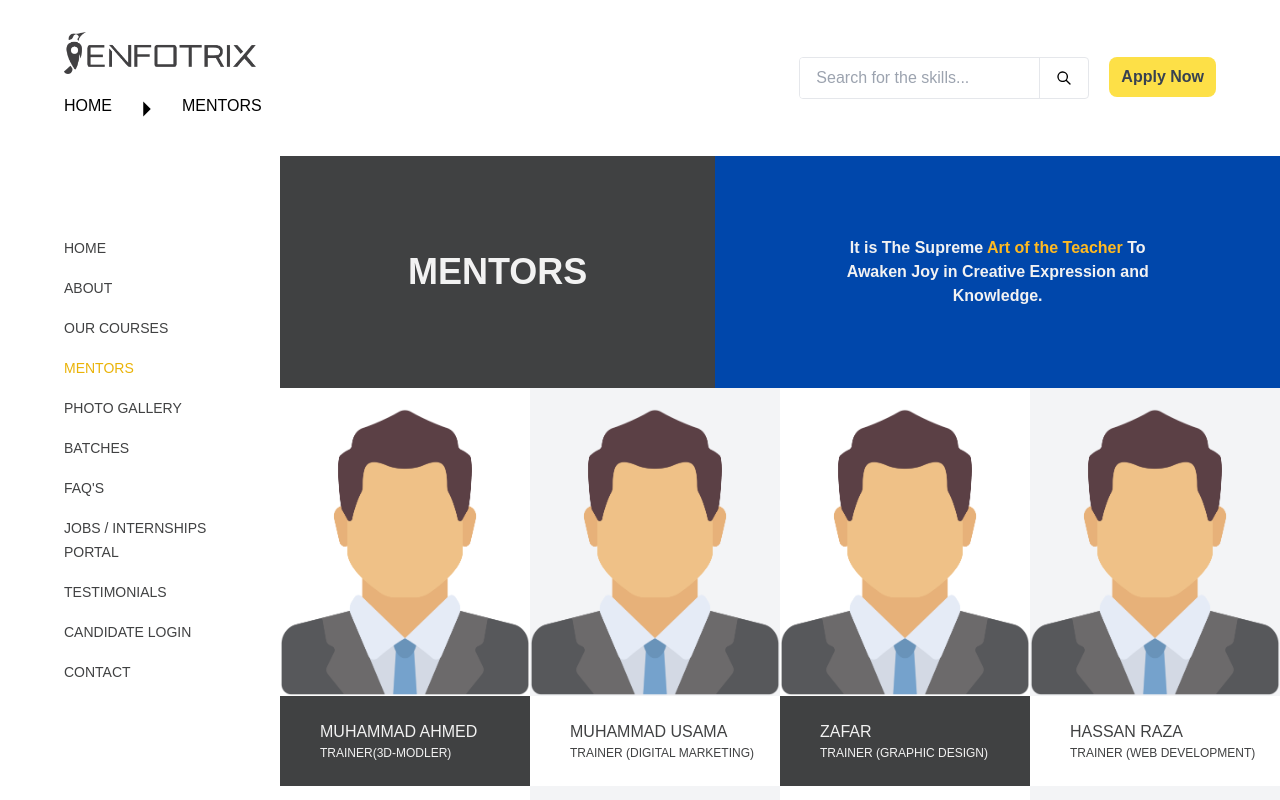
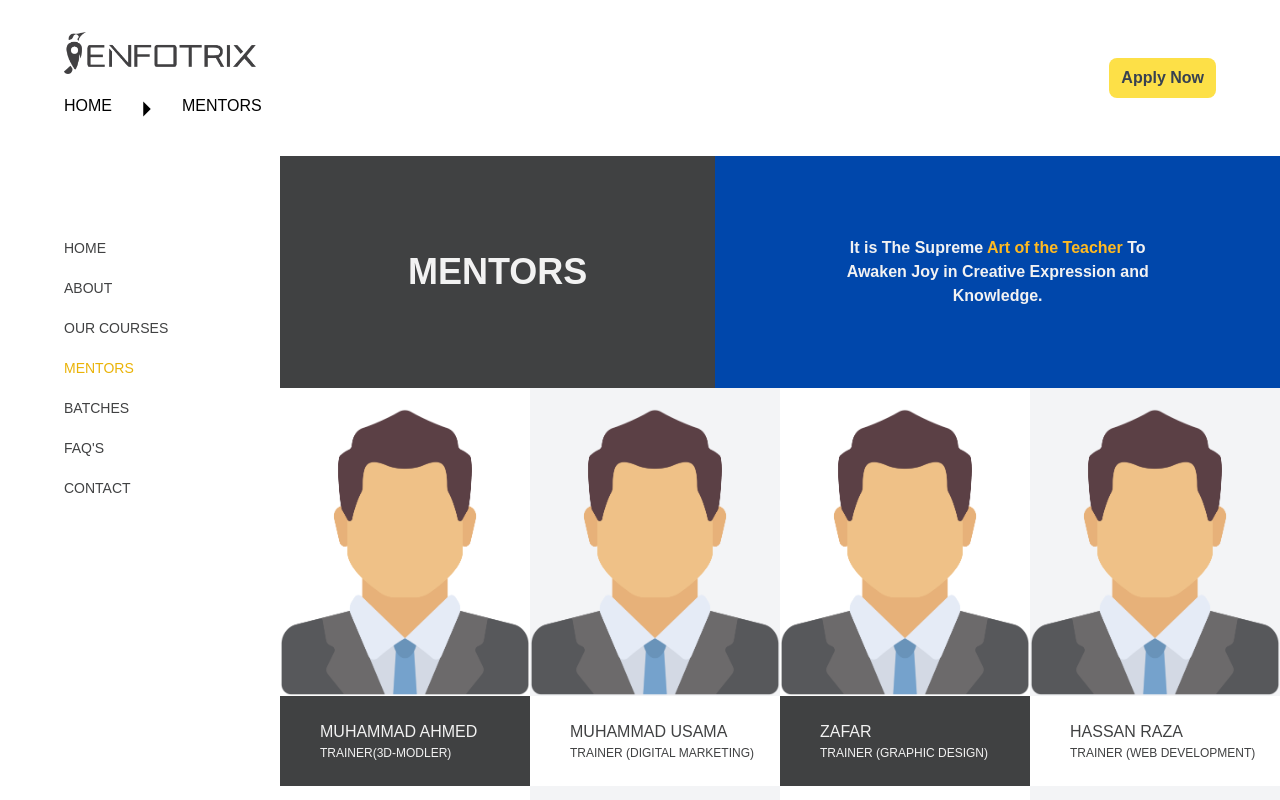
Before and after one commit to usman4222/Enfotrix, a React (Vite) app: page /mentors in a window 1280 px wide. Shown: the top 800 px of the page. Built offline with nearby package versions, Linux system fonts and the light colour scheme; a web font is replaced by a local one.

Commit message:
Remove Extra components

```diff
--- a/src/Elements/SkillSec.jsx
+++ b/src/Elements/SkillSec.jsx
@@ -1,7 +1,6 @@
 import React from "react";
 import Button from "./Button";
 import { Link } from "react-router-dom";
-import img1 from '../assets/Graphic design.png'
 
 const SkillSec = () => {
   return (
@@ -9,7 +8,7 @@ const SkillSec = () => {
     <>
 
       <div class="grid grid-cols-1 sm:grid-cols-2 md:grid-cols-2 lg:grid-cols-3 gap-1">
-        <div style={{ backgroundImage: {img1} }}
+        <div style={{ backgroundImage: `url("./src/assets/Graphic design.png")` }}
           className="h-fit w-full border bg-cover"
         >
           <div className="flex justify-between px-10 py-5">
--- a/src/Pages/Mentors.jsx
+++ b/src/Pages/Mentors.jsx
@@ -54,14 +54,6 @@ const Mentors = () => {
                         </li>
                         <li>
                             <Link
-                                to="/photo"
-                                className={`hover:underline text-sm uppercase ${activeLink === '/photo' && 'text-yellow-500'}`}
-                            >
-                                photo gallery
-                            </Link>
-                        </li>
-                        <li>
-                            <Link
                                 to="/batches"
                                 className={`hover:underline text-sm uppercase ${activeLink === '/batches' && 'text-yellow-500'}`}
                             >
@@ -74,30 +66,6 @@ const Mentors = () => {
                                 className={`hover:underline text-sm uppercase ${activeLink === '/faqs' && 'text-yellow-500'}`}
                             >
                                 faq's
-                            </Link>
-                        </li>
-                        <li>
-                            <Link
-                                to="/jobs"
-                                className={`hover:underline text-sm mr-5 uppercase ${activeLink === '/jobs' && 'text-yellow-500'}`}
-                            >
-                                jobs / internships portal
-                            </Link>
-                        </li>
-                        <li>
-                            <Link
-                                to="/testimonials"
-                                className={`hover:underline text-sm uppercase ${activeLink === '/testimonials' && 'text-yellow-500'}`}
-                            >
-                                testimonials
-                            </Link>
-                        </li>
-                        <li>
-                            <Link
-                                to="/login"
-                                className={`hover:underline text-sm uppercase ${activeLink === '/login' && 'text-yellow-500'}`}
-                            >
-                                candidate login
                             </Link>
                         </li>
                         <li>
--- a/src/component/Header.jsx
+++ b/src/component/Header.jsx
@@ -65,14 +65,6 @@ const Header = () => {
                         <input type="checkbox" id="check" />
                         <span className="menu flex [&>li]:pl-8 [&>li>a]:text-center [&>li>a]:relative [&>li>a]:transition [&>li>a]:duration-200 [&>li>a]:ease-in-out [&>li>a]:font-medium [&>li>a]:text-lg overflow-y-auto">
                             {/* Menu items */}
-                            <div className='hidden lg:block'>
-                                <div class="border rounded overflow-hidden flex mr-5 ">
-                                    <input type="text" class="px-4 py-2" placeholder="Search for the skills..." />
-                                    <button class="flex items-center justify-center px-4 border-l">
-                                        <svg class="h-4 w-4 text-grey-dark" fill="currentColor" xmlns="http://www.w3.org/2000/svg" viewBox="0 0 24 24"><path d="M16.32 14.9l5.39 5.4a1 1 0 0 1-1.42 1.4l-5.38-5.38a8 8 0 1 1 1.41-1.41zM10 16a6 6 0 1 0 0-12 6 6 0 0 0 0 12z" /></svg>
-                                    </button>
-                                </div>
-                            </div>
                             <div className='hidden lg:block'>
                                 <Link to='/graphic-design hidden lg:block'>
                                     <button className='bg-yellow-300 py-2 px-3 rounded-lg text-gray-700 font-bold'>Apply Now</button>
--- a/src/component/Side.jsx
+++ b/src/component/Side.jsx
@@ -46,14 +46,6 @@ const Side = () => {
         </li>
         <li>
           <Link
-            to="/photo"
-            className={`hover:underline text-sm uppercase ${activeLink === '/photo' && 'text-yellow-500'}`}
-          >
-            photo gallery
-          </Link>
-        </li>
-        <li>
-          <Link
             to="/batches"
             className={`hover:underline text-sm uppercase ${activeLink === '/batches' && 'text-yellow-500'}`}
           >
@@ -70,30 +62,6 @@ const Side = () => {
         </li>
         <li>
           <Link
-            to="/jobs"
-            className={`hover:underline text-sm mr-5 uppercase ${activeLink === '/jobs' && 'text-yellow-500'}`}
-          >
-            jobs / internships portal
-          </Link>
-        </li>
-        <li>
-          <Link
-            to="/testimonials"
-            className={`hover:underline text-sm uppercase ${activeLink === '/testimonials' && 'text-yellow-500'}`}
-          >
-            testimonials
-          </Link>
-        </li>
-        <li>
-          <Link
-            to="/login"
-            className={`hover:underline text-sm uppercase ${activeLink === '/login' && 'text-yellow-500'}`}
-          >
-            candidate login
-          </Link>
-        </li>
-        <li>
-          <Link
             to="/contact"
             className={`hover:underline text-sm uppercase ${activeLink === '/contact' && 'text-yellow-500'}`}
           >
```
